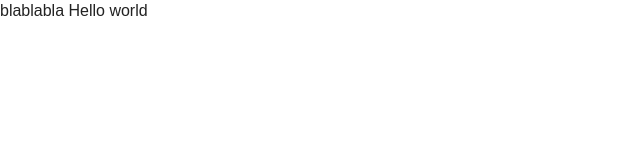
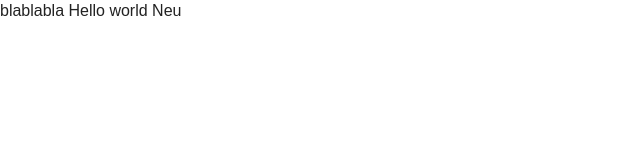
Before and after one commit to joemcbrooks/mobileapp, a plain HTML site: page index.html in a window 1280 px wide. Shown: the full height of the page, 0-640 px from the left. Drawn offline with Linux system fonts and the light colour scheme.

Commit message:
index ueberarbeitet

```diff
--- a/index.html
+++ b/index.html
@@ -40,7 +40,7 @@
     <body>
 
         <!-- Add your site or application content here -->
-        blablabla Hello world
+        blablabla Hello world Neu
 
         <script src="js/vendor/zepto.min.js"></script>
         <script src="js/helper.js"></script>
```
